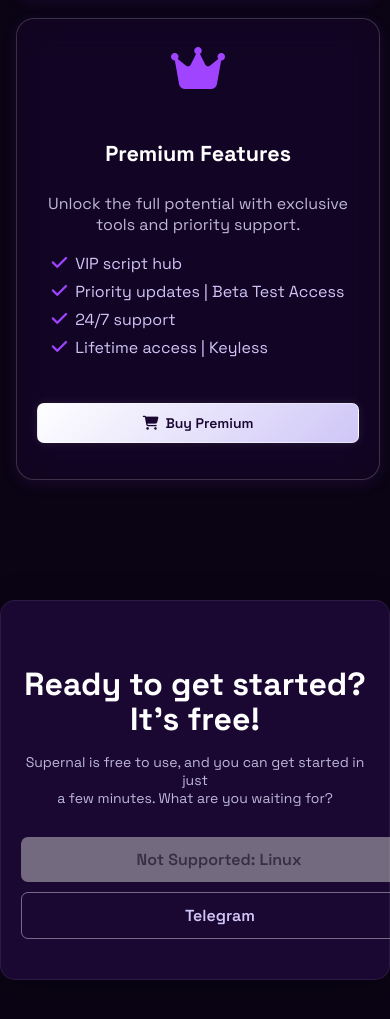
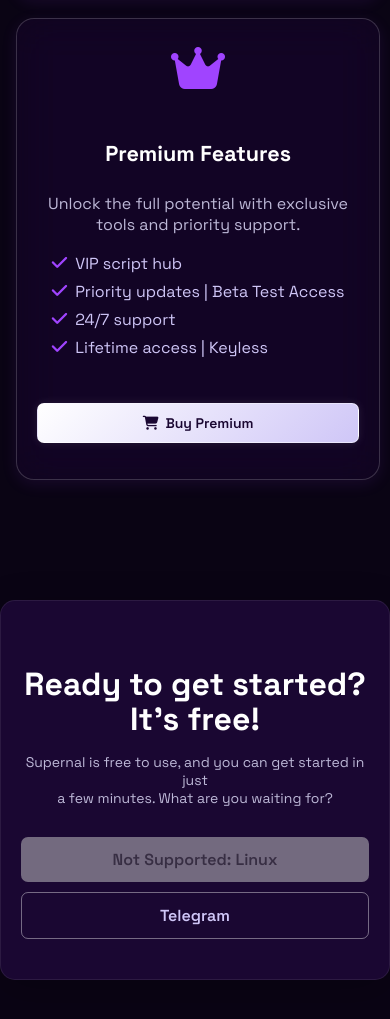
Before and after one commit to BeanyDio/getsupernal, a plain HTML site: page supernal.site/index.html in a window 390 px wide. Shown: the part 1351-2370 px from the top of the page. Drawn offline with Linux system fonts and the light colour scheme.

Commit message:
Add files via upload

```diff
--- a/supernal.site/css/style.css
+++ b/supernal.site/css/style.css
@@ -1158,7 +1158,7 @@
     }
 
     .cta-buttons .button {
-      width: 100%; /* Кнопки на всю ширину */
+      padding: 12px 24px; /* Пример: можно оставить или скорректировать */
     }
 
     .modal {
```
